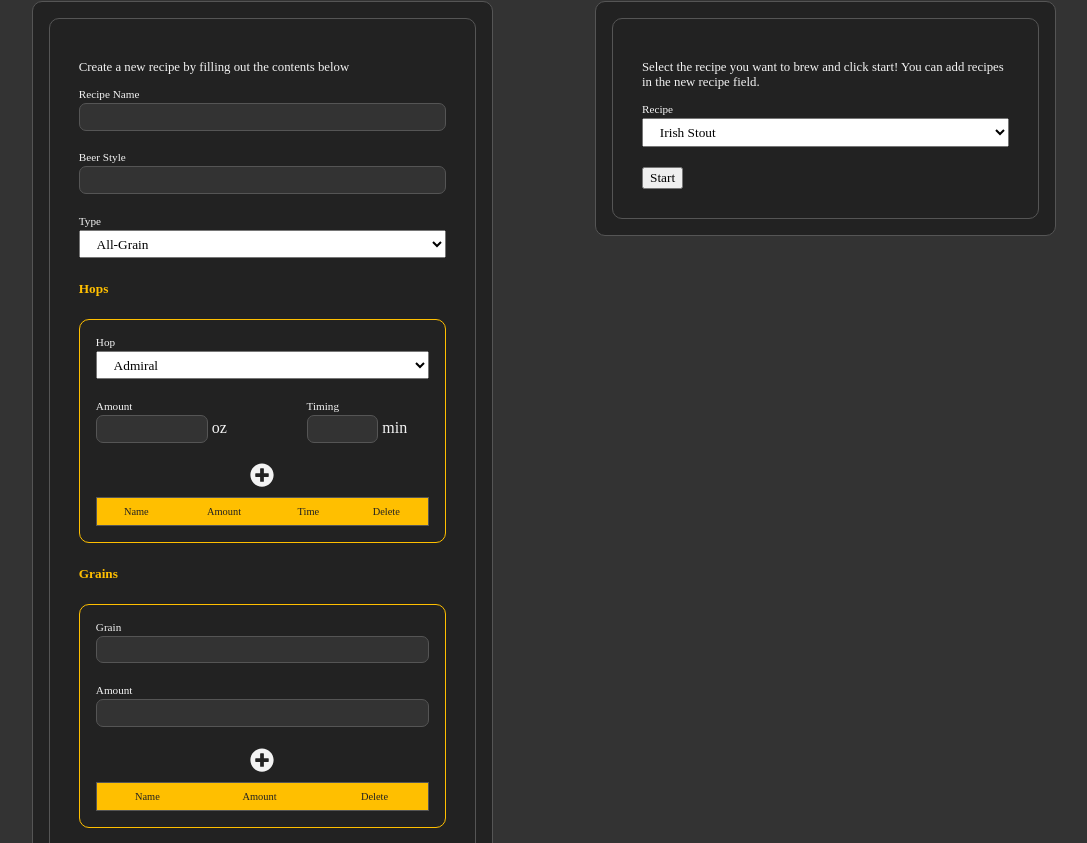
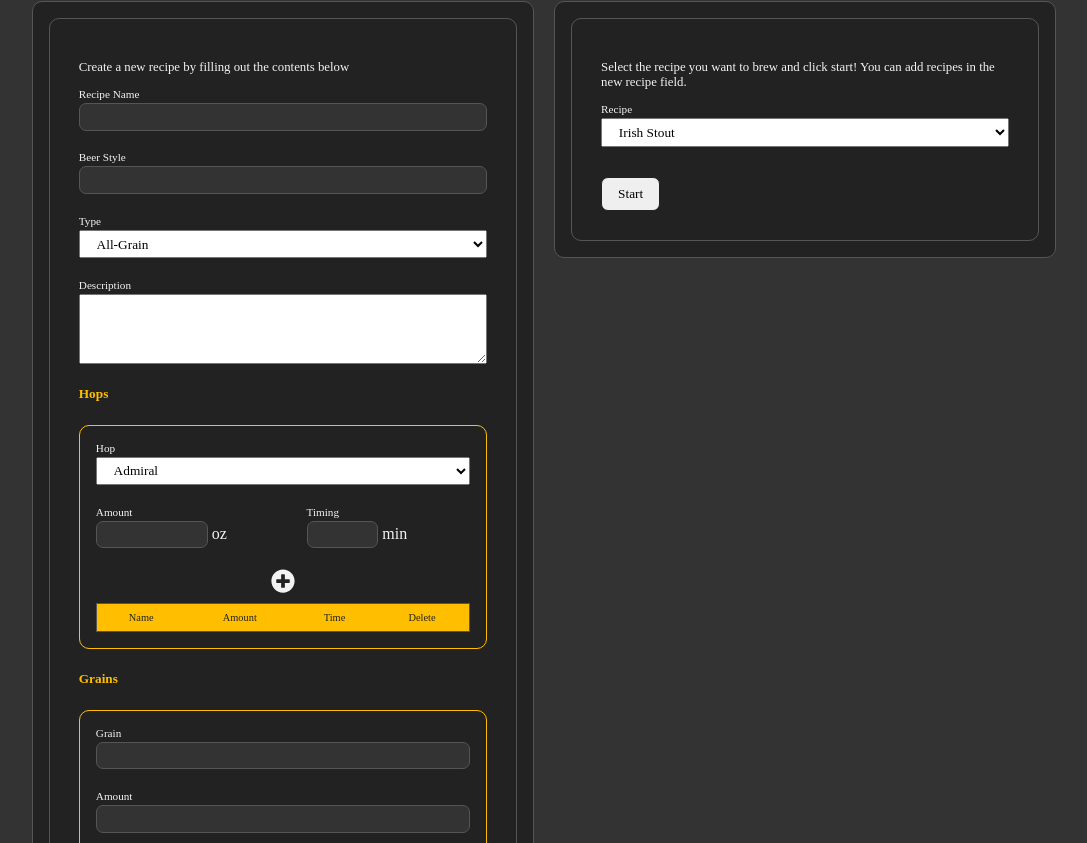
Before and after one commit to JackPlayer/ThePerfectPour, a React (Create React App) app in the folder frontend/perfect-pour/: page /home in a window 1280 px wide. Shown: the part 737-1580 px from the top of the page, without its empty margins (96-1183 px from the left). Built offline with nearby package versions, Linux system fonts and the light colour scheme.

Commit message:
Finished create recipe form

```diff
--- a/frontend/perfect-pour/src/components/CalculatorABV.js
+++ b/frontend/perfect-pour/src/components/CalculatorABV.js
@@ -55,7 +55,7 @@ const CalculatorABV = () => {
           <input type="number" step="0.001" onChange={(e) => setFg(e.target.value)}></input>
         </div>
 
-        <button type="submit" className="btn-calc">Calculate</button>
+        <button type="submit" className="btn-form">Calculate</button>
 
         <p><strong>Alcohol By Volume ({unit}): {abv}</strong></p>
       </form>
--- a/frontend/perfect-pour/src/components/NewBrewForm.js
+++ b/frontend/perfect-pour/src/components/NewBrewForm.js
@@ -18,7 +18,7 @@ const NewBrewForm = () => (
           <option value="recipe-4">Raspberry Wheat Ale, Phillips Clone</option>
         </select>
       </div>
-      <button type="submit">Start</button>
+      <button type="submit" className="btn-form">Start</button>
     </form>
 );
 
--- a/frontend/perfect-pour/src/components/NewRecipeForm.js
+++ b/frontend/perfect-pour/src/components/NewRecipeForm.js
@@ -30,8 +30,16 @@ const NewRecipeForm = () => {
           <option value="extract">Extract</option>
         </select>
       </div>
+
+      <div className="form-field">
+        <label>Description</label>
+        <textarea rows="4">
+
+        </textarea>
+      </div>
       <HopForm hops={hops} setHops={setHops} />
       <GrainForm grains={grains} setGrains={setGrains} />
+      <button type="submit" className="btn-form">Create</button>
     </form>
   );
 };
--- a/frontend/perfect-pour/src/styles/main.scss
+++ b/frontend/perfect-pour/src/styles/main.scss
@@ -60,7 +60,6 @@ form {
   input {
     border: none;
     background-color: $col-background;
-    margin-top: 3px;
     padding: 0.3rem 0.8rem;
     border: 1px solid $col-outline;
     border-radius: 7px;
@@ -69,6 +68,8 @@ form {
   }
   select {
     padding: 0.3rem 0.8rem;
+  }
+  textarea, select, input {
     margin-top: 3px;
   }
 }
@@ -123,6 +124,20 @@ body {
 }
 
 // buttons
+.btn-form {
+  padding: 0.5rem 1rem;
+  border: 1px solid $col-dark;
+  border-radius: 7px;
+  margin-top: 10px;
+  &:hover {
+    cursor: pointer;
+    background-color: $col-dark;
+    border: 1px solid $col-light;
+    border-radius: 7px;
+    color: $col-light;
+
+  }
+}
 .btn-primary {
   color: $col-light;
   background-color: $col-primary;
@@ -281,7 +296,7 @@ footer#footer {
     flex-direction: row;
     justify-content: space-between;
     > div {
-      width: 45%;
+      width: 49%;
     }
   }
 
```
